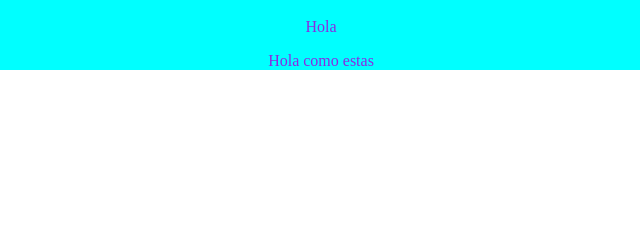
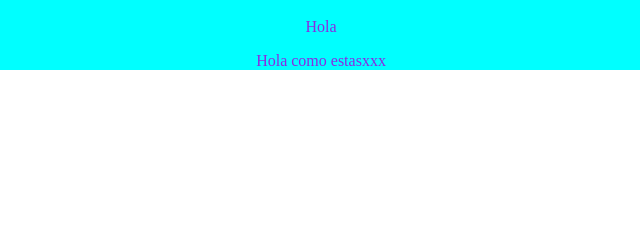
Before and after one commit to Valkroz/martes200, a plain HTML site: page index.html in a window 1280 px wide. Shown: the part 191-431 px from the top of the page, 319-959 px from the left. Drawn offline with Linux system fonts and the light colour scheme.

Commit message:
Fourth load

```diff
--- a/index.html
+++ b/index.html
@@ -13,7 +13,7 @@
         <h3>Benvenute</h3>
         <h4>Dankr</h4>
         <p>Hola</p>
-        <p>Hola como estas</p>
+        <p>Hola como estasxxx</p>
 
         <table border="12px">
             <thead>
```
